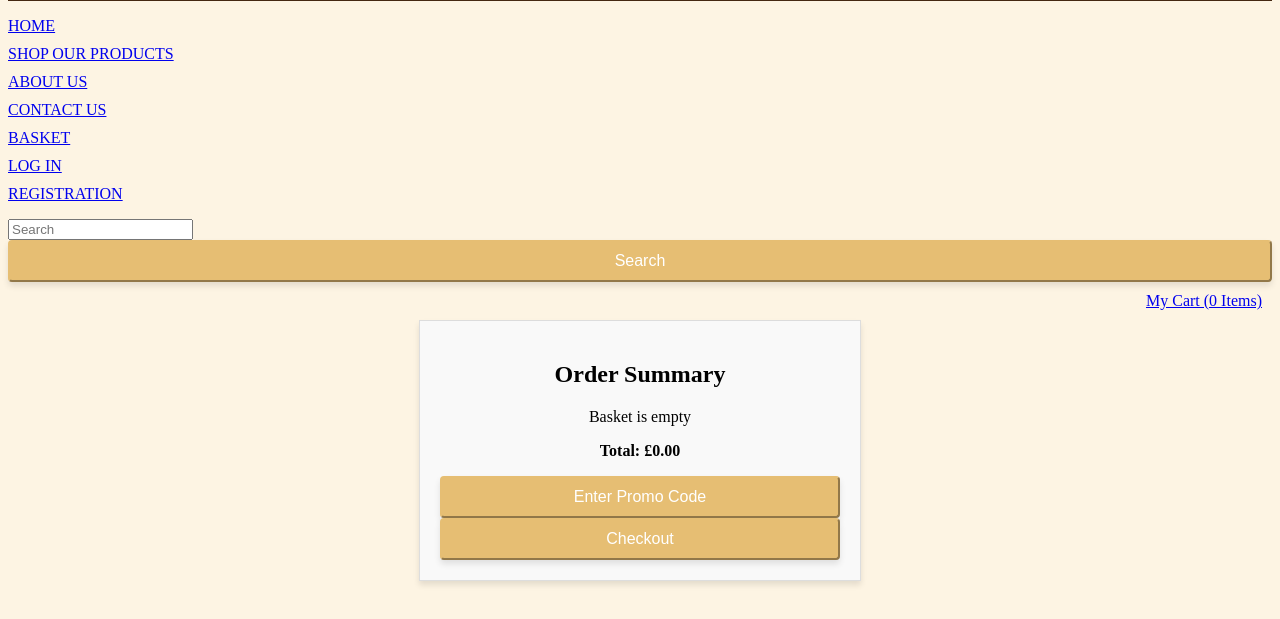
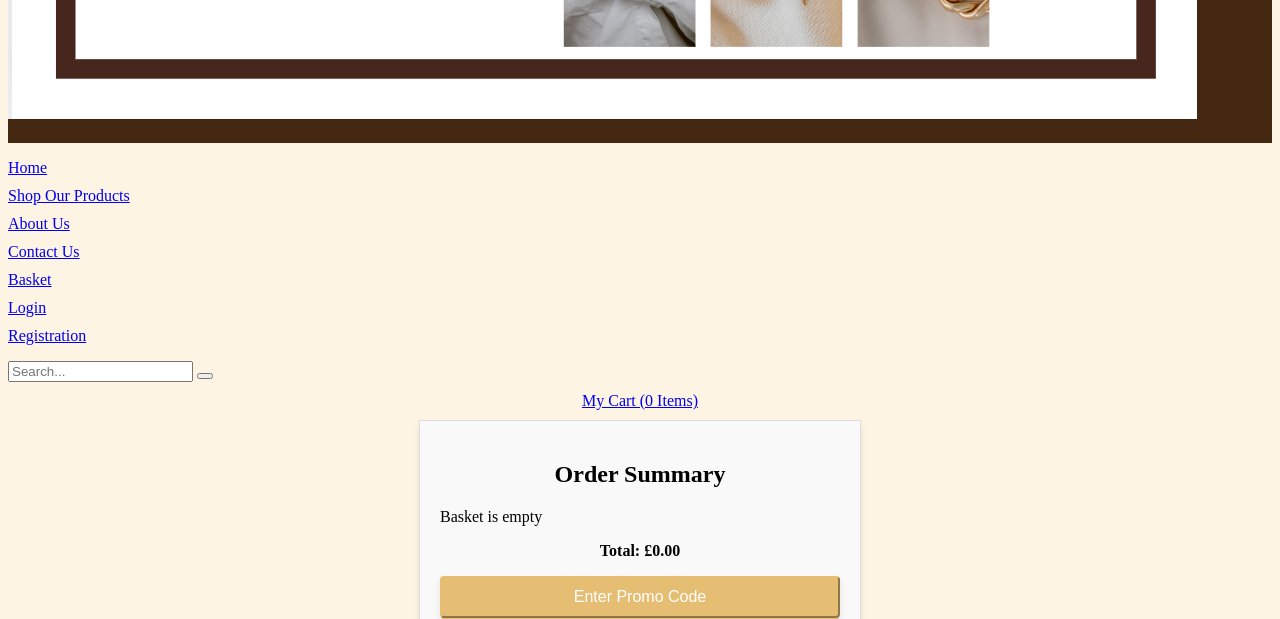
Before and after one commit to Quanthenewbiecoder/Team-website-project, a Flask app: template app/templates/currentBasket.html in a window 1280 px wide. Shown: the part 347-966 px from the top of the page. Run offline with Flask 3, Linux system fonts and the light colour scheme; the template is opened without the code that fills it, so the values that code supplies are empty.

Commit message:
basketStyle

```diff
--- a/app/static/css/basketStyle.css
+++ b/app/static/css/basketStyle.css
@@ -21,10 +21,10 @@
 }
 
 .cart {
-    text-align: right;
+  display: flex;
+  justify-content: center;
   padding: 10px;
 }
-
 
 .product-details {
   width: 400px;
@@ -39,14 +39,13 @@
   width: 100%;
   height: auto;
   object-fit: cover;
+  margin: 0 5px;
 }
-
 
 .product-grid {
   display: flex;
-    justify-content: space-between;
-    flex-wrap: nowrap;
-    gap: 20px;
+  justify-content: space-evenly;
+  gap: 0;
   margin-top: 20px;
 }
 
@@ -61,23 +60,31 @@
   background-color: #f9f9f9;
 }
 
-.recommended-products {
-  margin-top: 40px;
+.basket-item-img {
+  width: 30%;
+  height: auto;
+  object-fit: cover;
+  margin-right: 10px;
 }
 
-header .logo img {
-  display: block;
-  margin: 0 auto;
-  max-width: 100%;
-  height: auto;
+#order-summary-list li {
+  display: flex;
+  align-items: center;
+  justify-content: space-between;
+  margin-bottom: 10px;
 }
 
-@media (max-width: 768px) {
-  .product-grid {
-    flex-direction: column;
+.quantity-controls {
+  display: flex;
   align-items: center;
+  margin-left: 10px;
+  margin-right: 0;
 }
-  .product-details {
-    width: 90%;
+
+.quantity-controls button {
+  border: 1px solid #ddd;
+  background-color: #f9f9f9;
+  padding: 5px 10px;
+  cursor: pointer;
+  margin-left: 5px;
 }
-}
--- a/app/templates/currentBasket.html
+++ b/app/templates/currentBasket.html
@@ -10,30 +10,34 @@
 <body>
   <header>
     <div class="logo">
-      <img src="TPI/hpic.png" alt="The Devine Logo">
+      <img src="Images/hpic.png" alt="The Devine Logo">
     </div>
   </header>
+  <nav class="navbar navbar_bg">
+    <ul class="menu">
+      <li><a href="homepage.html">Home</a></li>
+      <li><a href="products.html">Shop Our Products</a></li>
+      <li><a href="aboutus.html">About Us</a></li>
+      <li><a href="contact.html">Contact Us</a></li>
+      <li><a href="currentBasket.html">Basket</a></li>
+      <li><a href="login.html">Login</a></li>
+      <li><a href="register.html">Registration</a></li>
+    </ul>
 
-  <nav>
-    <div class="container1">
-      <ul class="nav-links">
-        <li><a href="homepage.html">HOME</a></li>
-        <li><a href="products.html">SHOP OUR PRODUCTS</a></li>
-        <li><a href="#about-homepage.html">ABOUT US</a></li>
-        <li><a href="#contact-homepage.html">CONTACT US</a></li>
-        <li><a href="currentBasket.html">BASKET</a></li>
-        <li><a href="login.html">LOG IN</a></li>
-        <li><a href="registration.html">REGISTRATION</a></li>
-      </ul>
+    <div class="search-bar">
+      <input type="text" placeholder="Search..." />
+      <button type="button" style="font-size: 15px;"><i class="fa-solid fa-magnifying-glass"></i></button>
     </div>
-    <div class="search-bar">
-      <input type="text" placeholder="Search">
-      <button class="btn-primary">Search</button>
+
+    <div class="hamburger" onclick="toggleMenu(event)">
+      <div></div>
+      <div></div>
+      <div></div>
     </div>
   </nav>
 
   <div class="cart">
-    <a href="#" id="cart-link">My Cart (0 Items)</a>
+    <a href="Payment.html" id="cart-link">My Cart (0 Items)</a>
   </div>
 
   <main class="container basket-page">
@@ -46,24 +50,24 @@
       <button class="btn-primary" onclick="showPromoPopup()">Enter Promo Code</button>
       <button class="btn-primary">Checkout</button>
     </div>
-
+  <br>
     <div class="recommended-products">
       <h2 class="section-title">Recommended Products:</h2>
       <div class="product-grid">
         <div class="product-details">
-          <img src="TPI/leaf ring 1.webp" alt="Elegant leaf design">
+          <img src="Images/leaf ring 1.webp" alt="Elegant leaf design">
           <h2>Elegant leaf design</h2>
           <p>£150.00</p>
           <button class="btn-primary add-btn" data-name="Elegant leaf design" data-price="150.00">Add to Cart</button>
         </div>
         <div class="product-details">
-          <img src="TPI/crystal_ring_1.jpg" alt="Crystal ring">
+          <img src="Images/crystal_ring_1.jpg" alt="Crystal ring">
           <h2>Crystal ring</h2>
           <p>£180.00</p>
           <button class="btn-primary add-btn" data-name="Crystal ring" data-price="180.00">Add to Cart</button>
         </div>
         <div class="product-details">
-          <img src="TPI/pearl necklace 1.webp" alt="Pearl necklace">
+          <img src="Images/pearl necklace 1.webp" alt="Pearl necklace">
           <h2>Pearl necklace</h2>
           <p>£250.00</p>
           <button class="btn-primary add-btn" data-name="Pearl necklace" data-price="250.00">Add to Cart</button>
@@ -88,11 +92,16 @@
   <div id="error-popup" class="popup hidden">Mmm... not quite!</div>
 
   <script>
-    let cartItems = [];
+let cartItems = [];
 let totalAmount = 0;
 
-function addToCart(itemName, itemPrice) {
-  cartItems.push({ name: itemName, price: itemPrice });
+function addToCart(itemName, itemPrice, itemImage) {
+  const existingItemIndex = cartItems.findIndex((item) => item.name === itemName);
+  if (existingItemIndex !== -1) {
+    cartItems[existingItemIndex].quantity += 1;
+  } else {
+    cartItems.push({ name: itemName, price: itemPrice, image: itemImage, quantity: 1 });
+  }
   totalAmount += itemPrice;
   updateCart();
   updateOrderSummary();
@@ -107,19 +116,42 @@ function updateOrderSummary() {
   const orderTotal = document.getElementById("order-total");
 
   orderSummaryList.innerHTML = cartItems.length ? "" : "<li>Basket is empty</li>";
+
   cartItems.forEach((item, index) => {
     const listItem = document.createElement("li");
     listItem.innerHTML = `
-      ${item.name} - £${item.price.toFixed(2)}
-      <button onclick="removeFromCart(${index})">Remove</button>`;
+      <img src="${item.image}" alt="${item.name}" class="basket-item-img">
+      <span>${item.name} - £${(item.price * item.quantity).toFixed(2)}</span>
+      <div class="quantity-controls">
+        <button onclick="decreaseQuantity(${index})">-</button>
+        <span class="item-quantity">${item.quantity}</span>
+        <button onclick="increaseQuantity(${index})">+</button>
+      </div>`;
     orderSummaryList.appendChild(listItem);
   });
 
   orderTotal.innerHTML = `<strong>Total: £${totalAmount.toFixed(2)}</strong>`;
 }
 
+function increaseQuantity(index) {
+  cartItems[index].quantity += 1;
+  totalAmount += cartItems[index].price;
+  updateOrderSummary();
+}
+
+function decreaseQuantity(index) {
+  if (cartItems[index].quantity > 1) {
+    cartItems[index].quantity -= 1;
+    totalAmount -= cartItems[index].price;
+  } else {
+    totalAmount -= cartItems[index].price;
+    cartItems.splice(index, 1);
+  }
+  updateOrderSummary();
+}
+
 function removeFromCart(index) {
-  totalAmount -= cartItems[index].price;
+  totalAmount -= cartItems[index].price * cartItems[index].quantity;
   cartItems.splice(index, 1);
   updateCart();
   updateOrderSummary();
@@ -154,12 +186,12 @@ function showMessage(popupId) {
 
 document.getElementById("close-popup").addEventListener("click", closePopup);
 
-
 document.querySelectorAll(".add-btn").forEach((btn) =>
   btn.addEventListener("click", (event) => {
     const name = event.target.dataset.name;
     const price = parseFloat(event.target.dataset.price);
-    addToCart(name, price);
+    const image = event.target.closest(".product-details").querySelector("img").src;
+    addToCart(name, price, image);
   })
 );
   </script>
```
Lines whose indentation alone changed are shown as unchanged.
